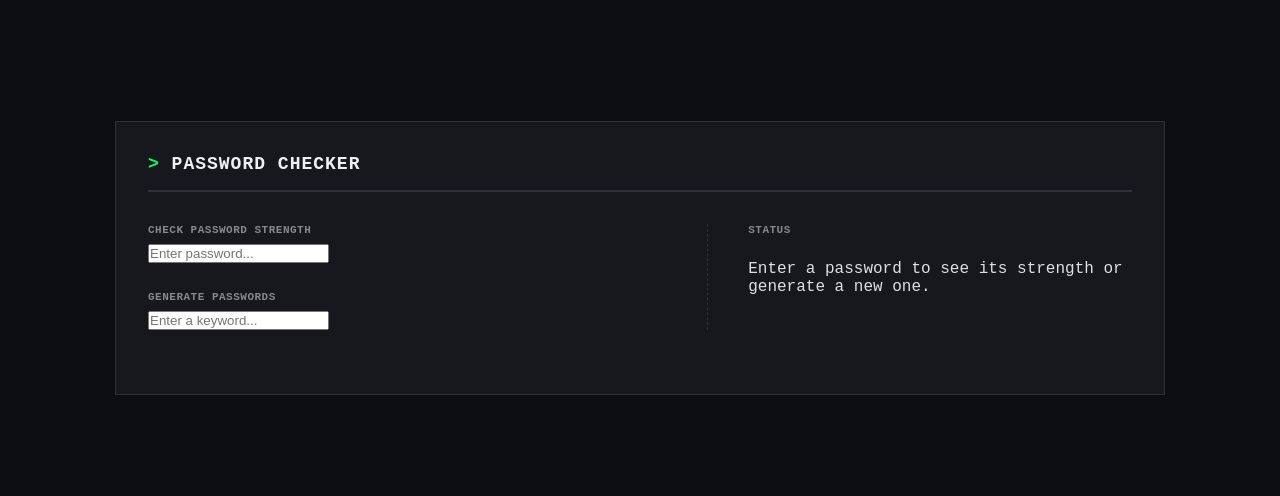
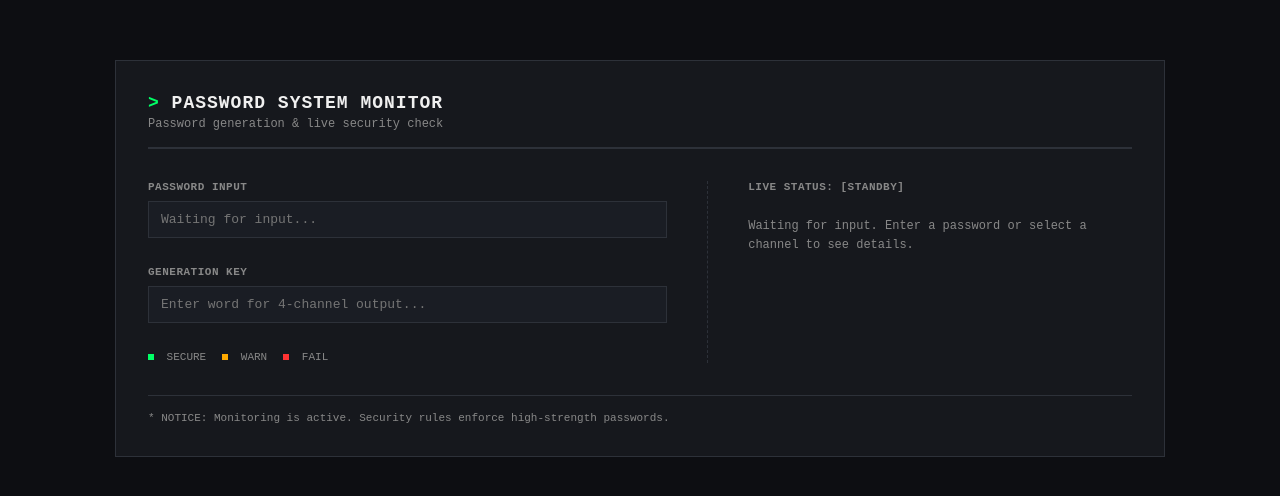
Before and after one commit to miniCoded/clave-segura, an Angular app: page / in a window 1280 px wide. Shown: the part 142-638 px from the top of the page. Built offline with nearby package versions, Linux system fonts and the light colour scheme.

Commit message:
feat: no fancy words + password generation change

```diff
--- a/src/password-rater.component.html
+++ b/src/password-rater.component.html
@@ -1,7 +1,8 @@
 <div class="app-container">
   <div class="card-container">
     <header class="header">
-      <h1>Password Checker</h1>
+      <h1>Password System Monitor</h1>
+      <p class="subtitle">Password generation & live security check</p>
     </header>
 
     <div class="content-grid-split">
@@ -9,28 +10,39 @@
       <section class="left-column">
 
         <div class="input-group">
-          <label for="password-input">Check Password Strength</label>
+          <label for="password-input">Password Input</label>
+          <div class="input-wrapper">
             <input
               id="password-input"
               type="text"
               [formControl]="passwordControl"
               [ngClass]="'input-' + getSecurityClass()"
-            placeholder="Enter password..."
+              placeholder="Waiting for input..."
+              autocomplete="off"
             />
+            <div class="loading-indicator" *ngIf="isLoading">
+              <span class="spinner-dot"></span>
+            </div>
+          </div>
         </div>
 
         <div class="input-group">
-          <label for="word-input">Generate Passwords</label>
+          <label for="word-input">Generation Key</label>
+          <div class="input-wrapper">
             <input
               id="word-input"
               type="text"
               [formControl]="wordControl"
-            placeholder="Enter a keyword..."
+              placeholder="Enter word for 4-channel output..."
             />
+            <div class="loading-indicator" *ngIf="isGenerating">
+              <span class="spinner-dot"></span>
+            </div>
+          </div>
         </div>
 
         <div *ngIf="generatedPasswords.length > 0" class="generated-password-section">
-          <h4>Generated Passwords</h4>
+          <h4>SYSTEM OUTPUT: GENERATED LIST (4-CHANNELS)</h4>
           <div class="batch-grid">
             <div
               *ngFor="let pwd of generatedPasswords; let i = index"
@@ -38,50 +50,77 @@
               [class.active-selection]="selectedGeneratedIndex === i"
               (click)="selectGeneratedPassword(pwd, i)"
             >
-              <span>{{ pwd }}</span>
-              <button (click)="copyPassword(pwd, $event)">Copy</button>
+              <div class="pwd-meta">CH-0{{ i + 1 }}</div>
+              <span class="password-text">{{ pwd }}</span>
+              <button class="copy-btn" (click)="copyPassword(pwd, $event)">COPY</button>
             </div>
           </div>
+          <p class="batch-hint">* Click any channel block to show its details in the sidebar.</p>
+        </div>
+
+        <div class="mini-legend">
+          <span class="legend-item"><i class="dot secure"></i> SECURE</span>
+          <span class="legend-item"><i class="dot half-secure"></i> WARN</span>
+          <span class="legend-item"><i class="dot unsafe"></i> FAIL</span>
         </div>
       </section>
 
       <section class="sidebar-column">
-        <h3>Status</h3>
+
+        <h3>Live Status: [{{ activeInspectorSource }}]</h3>
 
         <ng-container *ngIf="activeMetrics; else idleSidebar">
           <div class="strength-module">
             <div class="strength-track">
               <div class="strength-fill" [ngClass]="'fill-' + activeMetrics.security_level"></div>
             </div>
-            <p>{{ getSecurityMessage() }}</p>
+            <div class="strength-status" [ngClass]="'text-' + activeMetrics.security_level">
+              [{{ activeMetrics.security_level === 'secure' ? 'OK' : activeMetrics.security_level === 'half-secure' ? 'WARN' : 'FAIL' }}]
+              {{ getSecurityMessage() }}
+            </div>
           </div>
 
           <div class="requirements-panel">
-            <ul>
+            <ul class="req-list">
               <li [ngClass]="activeMetrics.details.length >= 12 ? 'met' : 'unmet'">
-                Length 12+ characters
+                <span class="req-icon">[{{ activeMetrics.details.length >= 12 ? 'X' : ' ' }}]</span>
+                <span class="req-text">Length >= 12 (Current: {{ activeMetrics.details.length }})</span>
               </li>
               <li [ngClass]="activeMetrics.details.has_uppercase ? 'met' : 'unmet'">
-                Uppercase letter
+                <span class="req-icon">[{{ activeMetrics.details.has_uppercase ? 'X' : ' ' }}]</span>
+                <span class="req-text">Uppercase letters [A-Z]</span>
               </li>
               <li [ngClass]="activeMetrics.details.has_lowercase ? 'met' : 'unmet'">
-                Lowercase letter
+                <span class="req-icon">[{{ activeMetrics.details.has_lowercase ? 'X' : ' ' }}]</span>
+                <span class="req-text">Lowercase letters [a-z]</span>
               </li>
               <li [ngClass]="activeMetrics.details.has_numbers ? 'met' : 'unmet'">
-                Number
+                <span class="req-icon">[{{ activeMetrics.details.has_numbers ? 'X' : ' ' }}]</span>
+                <span class="req-text">Numbers [0-9]</span>
               </li>
               <li [ngClass]="activeMetrics.details.has_symbols ? 'met' : 'unmet'">
-                Special symbol
+                <span class="req-icon">[{{ activeMetrics.details.has_symbols ? 'X' : ' ' }}]</span>
+                <span class="req-text">Special symbols</span>
+              </li>
+              <li [ngClass]="!activeMetrics.details.has_obvious_patterns ? 'met' : 'unmet'">
+                <span class="req-icon">[{{ !activeMetrics.details.has_obvious_patterns ? 'X' : '!' }}]</span>
+                <span class="req-text">No obvious patterns</span>
               </li>
             </ul>
           </div>
         </ng-container>
 
         <ng-template #idleSidebar>
-          <p>Enter a password to see its strength or generate a new one.</p>
+          <div class="sidebar-idle-message">
+            <p>Waiting for input. Enter a password or select a channel to see details.</p>
+          </div>
         </ng-template>
 
       </section>
     </div>
+
+    <footer class="tips-footer">
+      * NOTICE: Monitoring is active. Security rules enforce high-strength passwords.
+    </footer>
   </div>
 </div>
```
Also changed, not shown: 1 other file (tests, documents, lock files or other folders). Lines whose indentation alone changed are shown as unchanged.
